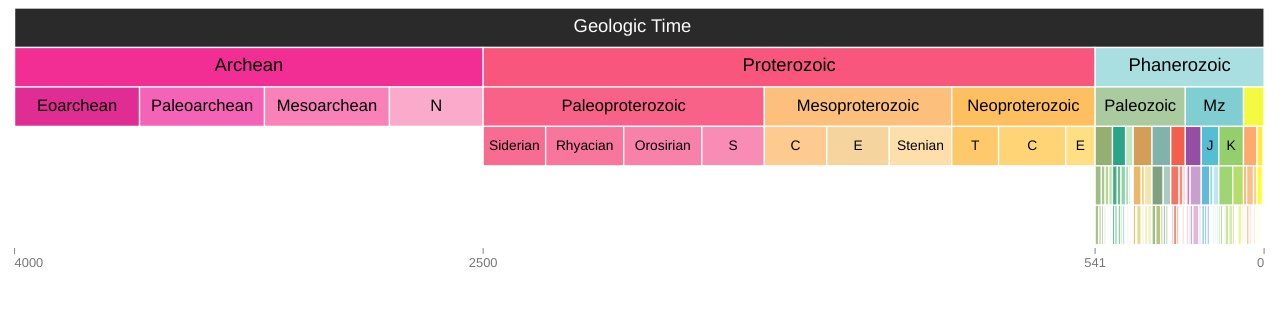
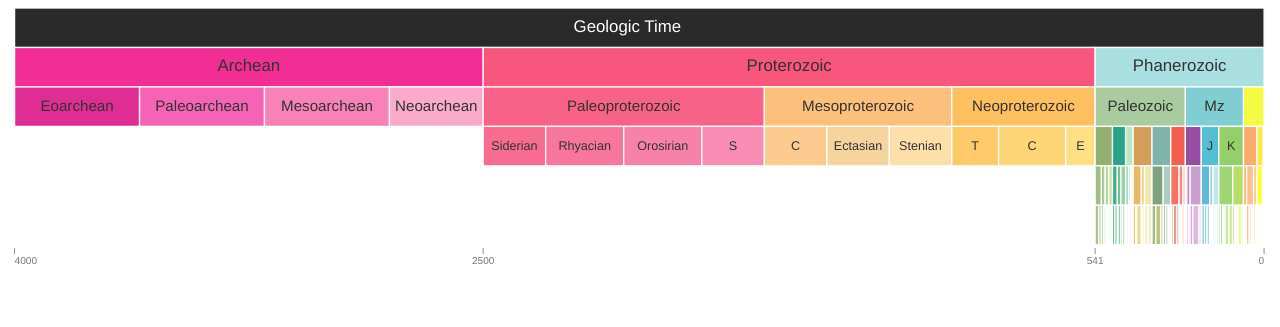
Before and after one commit to UW-Macrostrat/geo-timescale, a plain HTML site: page index.html in a window 1280 px wide. Drawn offline with nearby package versions, Linux system fonts and the light colour scheme.

Commit message:
Added decimals to ticks. Minor styling tweaks

```diff
--- a/index.html
+++ b/index.html
@@ -8,10 +8,9 @@
     <style type="text/css">
       .timeScale {
         font-family: Helvetica, sans-serif;
-        font-weight: 200;
-        font-size: 14px;
+        font-weight: 100;
+        font-size: 0.8em;
         color:#333;
-        font-weight: 200;
         cursor: pointer;
       }
       rect {
@@ -99,7 +98,7 @@
         var scale = time.append("g")
           .attr("transform", "translate(0,175)");
         // Load the time scale data
-       // d3.json("http://testpaleodb.geology.wisc.edu/data1.1/intervals/list.json?order=older&max_ma=4000", function(error, result) {
+       // d3.json("http://x/data1.1/intervals/list.json?order=older&max_ma=4000", function(error, result) {
         d3.json("intervals.json", function(error, result) {
           var data = { oid: 0, col: "#000000", nam: "Geologic Time", children: [] },
               interval_hash = { 0: data };
@@ -150,11 +149,11 @@
 
           hash.append("text")
             .attr("x", 0)
-            .attr("y", 22)
-            .style("text-anchor", "middle")
-            .style("font-size", "0.7em")
+            .attr("y", 20)
+            .style("text-anchor", function(d) { return (d.eag == 0.0117) ? "end" : "middle"; })
+            .style("font-size", "0.6em")
             .style("fill", "#777")
-            .text(function(d) {return parseFloat(d.eag).toFixed(0)});
+            .text(function(d) {return d.eag});
 
           // Create a tick for year 0
           var now = scale.append("g")
@@ -171,9 +170,10 @@
 
           now.append("text")
             .attr("x", 0)
-            .attr("y", 22)
+            .attr("y", 20)
+            .attr("id", "now")
             .style("text-anchor", "end")
-            .style("font-size", "0.7em")
+            .style("font-size", "0.6em")
             .style("fill", "#777")
             .text("0");
 
@@ -298,7 +298,6 @@
         d3.selectAll(".scale").style("display", "none");
         d3.selectAll(".tickGroup").style("display", "none");
         d3.selectAll(".s" + depth).style("display", "block");
-        d3.selectAll(".tickGroup").select("text").style("text-anchor", "middle");
 
         // Reset panning
         d3.select(".timeScale g")
@@ -324,6 +323,7 @@
         d3.selectAll(".tickGroup").transition()
           .duration(750)
           .attr("transform", function(d) {
+            d3.select(this).selectAll("text").style("text-anchor", "middle");
             if (x(d.x) == 5) {
               d3.select(this).select("text")
                 .style("text-anchor", "start");
@@ -371,8 +371,8 @@
               timeScale.labelLevels(d);
               d3.select("#l0").style("fill", "#fff");
             } else {
-              d3.selectAll(".fullName").style("fill", "#000");
-              d3.selectAll(".abbr").style("fill", "#000");
+              d3.selectAll(".fullName").style("fill", "#333");
+              d3.selectAll(".abbr").style("fill", "#333");
             }
           });
       },
```
